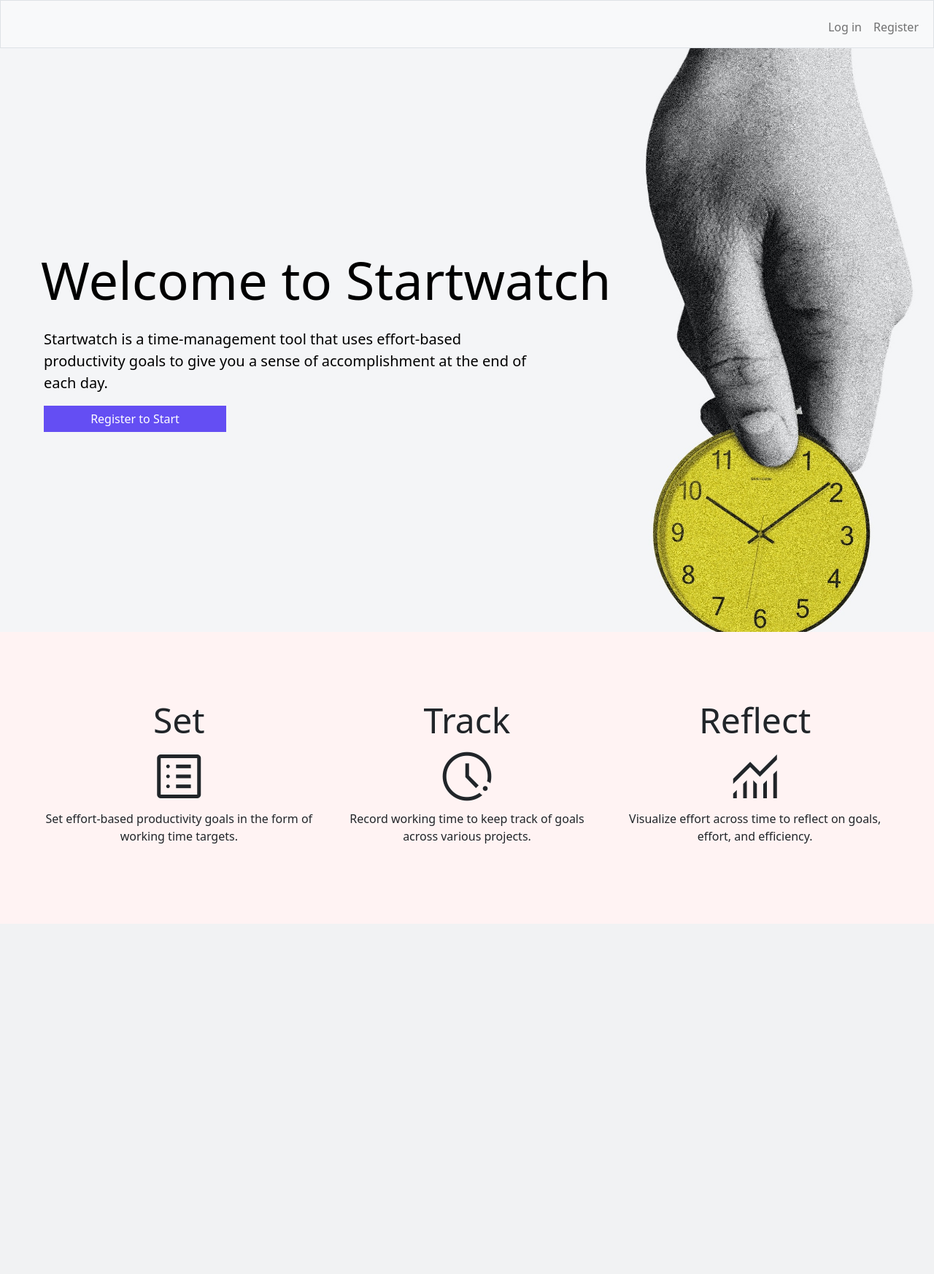
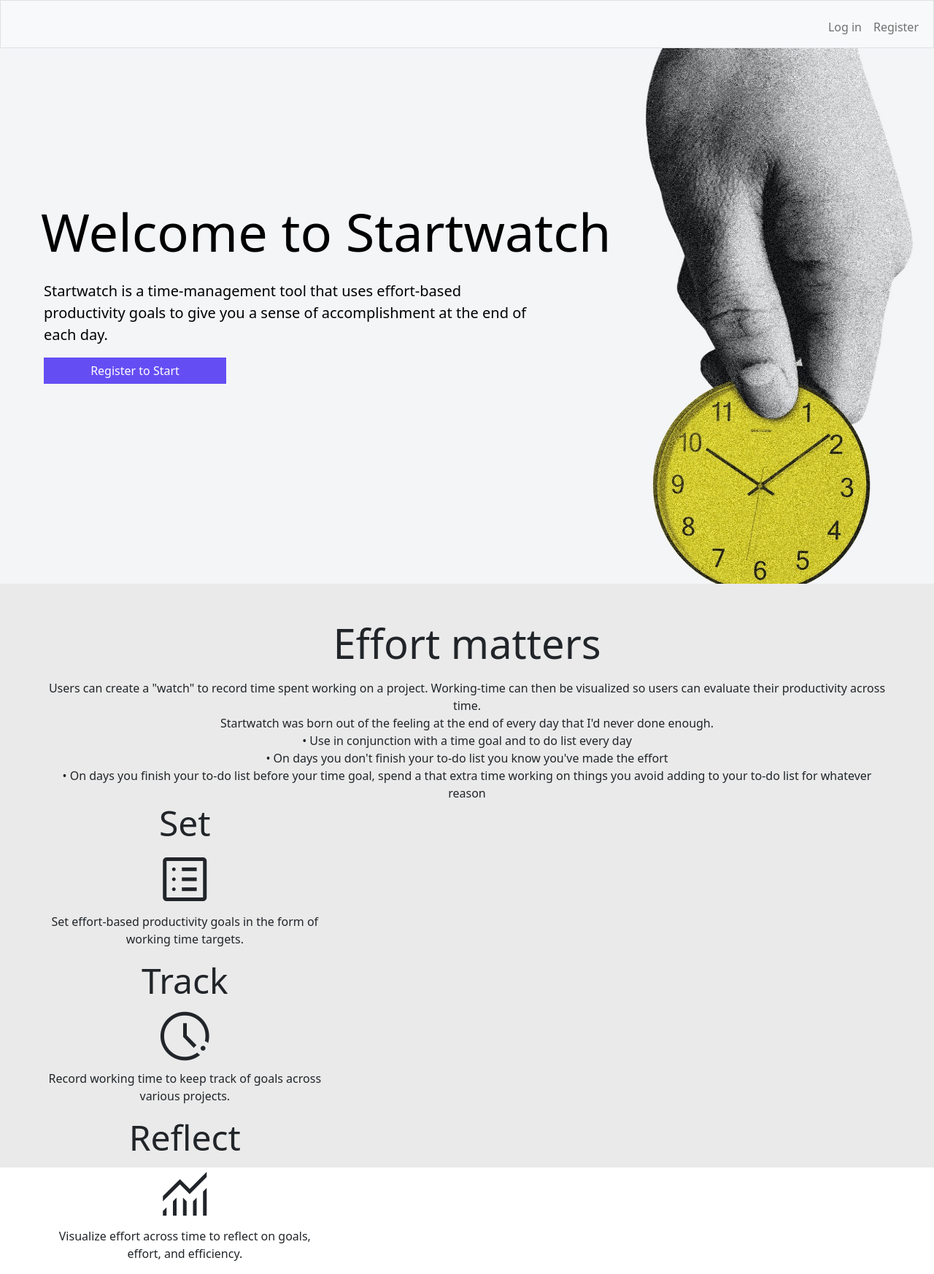
Before and after one commit to zepedae/startwatch, a Flask app: page / in a window 1280 px wide. Shown: the whole page at 73% size. Before the commit the page ends 1266 px from the top, so only its background shows below. Run offline with Flask 3, Linux system fonts and the light colour scheme.

Commit message:
Format landing page features

```diff
--- a/static/style.css
+++ b/static/style.css
@@ -22,14 +22,6 @@
   overflow: visible;
 }
 
-/* .header-back{
-  width: 100vw !important;
-  background-color: rgba(233, 240, 135, 1);
-  margin-left: calc((-100vw + 100%) / 2);
-  margin-right: calc((-100vw + 100%) * 2);
-
-} */
-
 .landing-header-3 {
   width: 60%;
   font-size: font-size-base * 1.75 !important;
@@ -48,12 +40,21 @@
 }
 
 .features {
-  background-color: rgb(255, 243, 243);
-  height: 400px;
+  background-color: rgb(234, 234, 234);
+  vertical-align: top;
+  height: 100vh;
+}
+
+.features-card {
+  max-width: 25rem;
 }
 
 .icon-land {
   font-size: 80px !important;
+}
+
+.landing-description {
+  width:
 }
 
 
@@ -81,9 +82,8 @@
 }
 
 .watch-card {
-  flex: 1;
   margin: 2vw;
-  width: max(5vw, 500px);
+  width: max(5vw, 400px);
   height: 200px;
 
   border: 2px solid rgba(200,200,200,1);
--- a/templates/index.html
+++ b/templates/index.html
@@ -25,7 +25,7 @@
     </head>
 
     <body>
-        <nav class="bg-light border navbar navbar-expand-md navbar-light">
+        <nav class="bg-light border navbar navbar-expand-md navbar-default fixed-top">
             <div class = "container-fluid">
                 <div class="collapse navbar-collapse" id="navbar">
                     {% if session["loggedin"] %}
--- a/templates/landing.html
+++ b/templates/landing.html
@@ -22,8 +22,23 @@ Welcome
         </form>
         {% endif %}
     </div>
-<div class="row features text-center vertical-center p-5">
-    <div class="col-lg-4 col-md-4 col-sm-12">
+
+    <div class="row features text-center p-5">
+        <div>
+            <div class="col">
+                <div class="display-4 mb-3">Effort matters</div>
+                <div class="landing-description">
+                    Users can create a "watch" to record time spent working on a project. Working-time can then be visualized
+                    so users can evaluate their productivity across time.<br>
+                    Startwatch was born out of the feeling at the end of every day that I'd never done enough.<br>
+                    • Use in conjunction with a time goal and to do list every day<br>
+                    • On days you don't finish your to-do list you know you've made the effort<br>
+                    • On days you finish your to-do list before your time goal, spend a that extra time working on things you avoid adding to your to-do list for whatever reason
+                </div>
+            </div>
+        </div>
+        <div>
+            <div class="features-card col-lg-4 col-md-4 col-sm-12">
                 <h3 class="feature-title display-5">Set</h3>
                 <div class="material-symbols-outlined icon-land">
                     list_alt
@@ -31,7 +46,7 @@ Welcome
                 <p>Set effort-based productivity goals in the form of working time targets.</p>
             </div>
 
-    <div class="col-lg-4 col-md-4 col-sm-12">
+            <div class="features-card col-lg-4 col-md-4 col-sm-12">
                 <h3 class="feature-title display-5">Track</h3>
                 <div class="material-symbols-outlined icon-land">
                     pace
@@ -39,7 +54,7 @@ Welcome
                 <p>Record working time to keep track of goals across various projects.</p>
             </div>
 
-    <div class="col-lg-4 col-md-4 col-sm-12">
+            <div class="features-card px-3 col-lg-4 col-md-4 col-sm-12">
                 <h3 class="feature-title display-5">Reflect</h3>
                 <div class="material-symbols-outlined icon-land">
                     monitoring
@@ -47,14 +62,8 @@ Welcome
                 <p>Visualize effort across time to reflect on goals, effort, and efficiency.</p>
             </div>
         </div>
-    <!-- <div class="row landing-description">
-        Users can create a "watch" to record time spent working on a project. Working-time can then be visualized
-        so users can evaluate their productivity across time.<br>
-        Startwatch was born out of the feeling at the end of every day that I'd never done enough.<br>
-        • Use in conjunction with a time goal and to do list every day<br>
-        • On days you don't finish your to-do list you know you've made the effort<br>
-        • On days you finish your to-do list before your time goal, spend a that extra time working on things you avoid adding to your to-do list for whatever reason</div>
-    </div>  -->
+    </div>
+
 {% endblock %}
 
 {% block javascript %}
```
Also changed, not shown: templates/create_watch.html (+9 -6 lines), 2 other files. Lines whose indentation alone changed are shown as unchanged.
